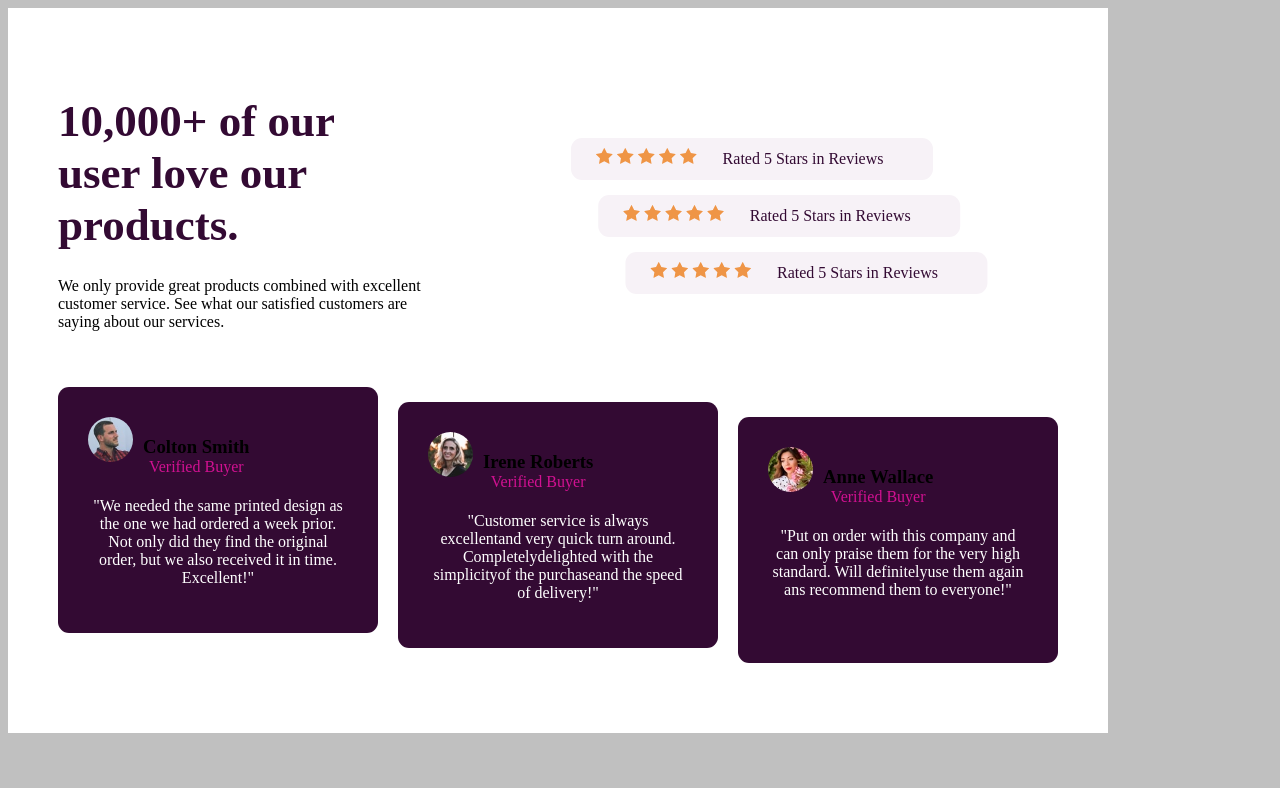
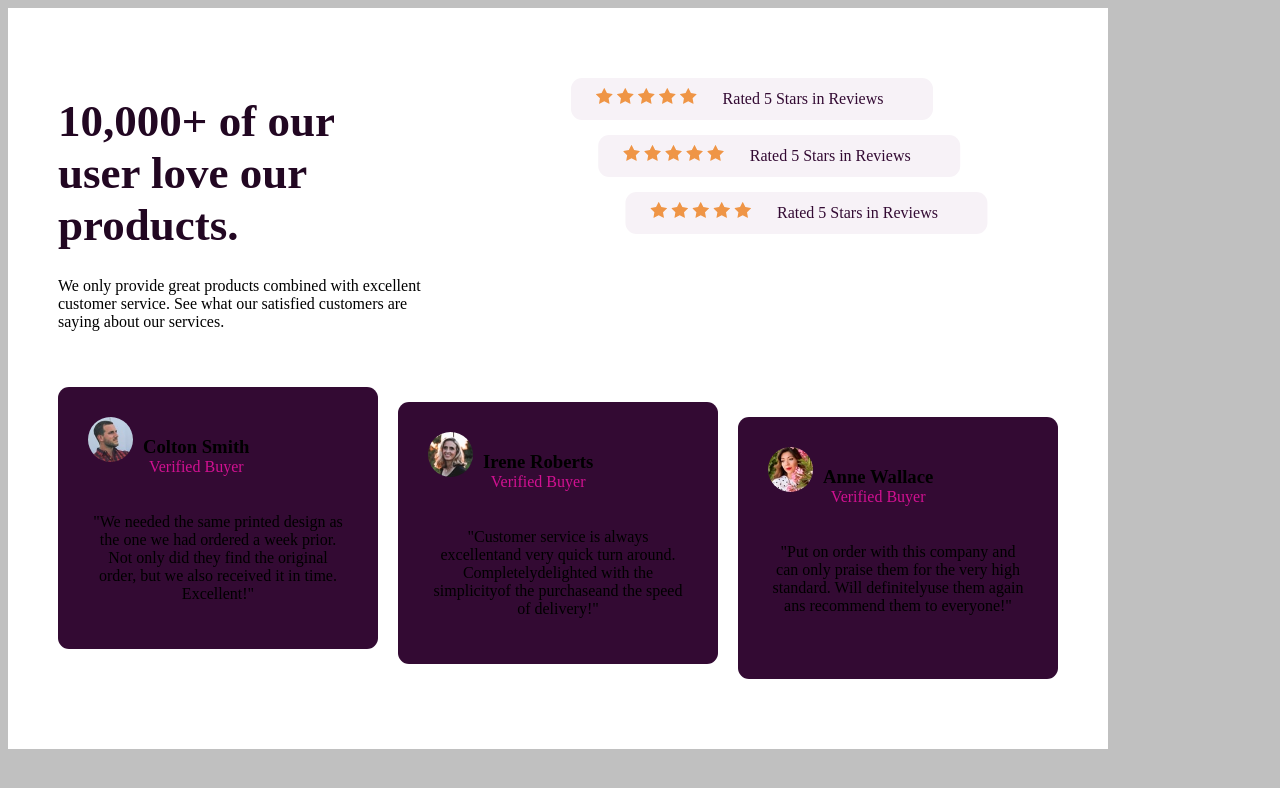
Before and after one commit to ayomiday/social-proof-section, a plain HTML site: page index.html in a window 1280 px wide. Drawn offline with Linux system fonts and the light colour scheme.

Commit message:
Add files via upload

```diff
--- a/index.css
+++ b/index.css
@@ -15,6 +15,7 @@
 .whole {
     display: flex;
     flex-direction: row;
+    margin-left: 0px;
 }
 
 .intro {
@@ -24,7 +25,7 @@
 }
 
 .text {
-    color:  hsl(300, 66%, 12%);;
+    color: hsl(300, 67%, 8%);
     font-size: 45px;
     margin-bottom: 10px;
 }
@@ -38,7 +39,7 @@
     flex-direction: column;
     align-content: left;
     margin-left: 150px;
-    margin-top: 80px;
+    margin-top: 20px;
 }
 
 .starbox {
@@ -164,8 +165,3 @@
     margin-top: 0px;
     color: rgb(209, 17, 145);
 }
-
-.cmt {
-    color: white;
-    margin-top: 0px;
-}
--- a/index.html
+++ b/index.html
@@ -4,7 +4,7 @@
     <meta charset="UTF-8">
     <meta http-equiv="X-UA-Compatible" content="IE=edge">
     <meta name="viewport" content="width=device-width, initial-scale=1.0">
-    <title>social proof section </title>
+    <title>social proof <section></section></title>
 
     <link rel="stylesheet" href="index.css">
 
@@ -67,7 +67,7 @@
                         <p class="verified">Verified Buyer</p>
                     </div>
                 </div>
-                    <p class="cmt">
+                    <p class="">
                         "We needed the same printed design as the one we had ordered a week prior.
                         Not only did they find the original order, but we also received it in time.
                         Excellent!"
@@ -85,7 +85,7 @@
                         <p class="verified">Verified Buyer</p>
                     </div>
                 </div>
-                    <p class="cmt">
+                    <p class="">
                         "Customer service is always excellentand very quick turn around. Completelydelighted with the simplicityof the purchaseand the speed of delivery!"
                     </p>
             </div>
@@ -100,7 +100,7 @@
                         <p class="verified">Verified Buyer</p>
                     </div>
                 </div>
-                    <p class="cmt">
+                    <p class="">
                         "Put on order with this company and can only praise them for the very high standard. Will definitelyuse them again ans recommend them to everyone!"
                     </p>
             </div>
```
